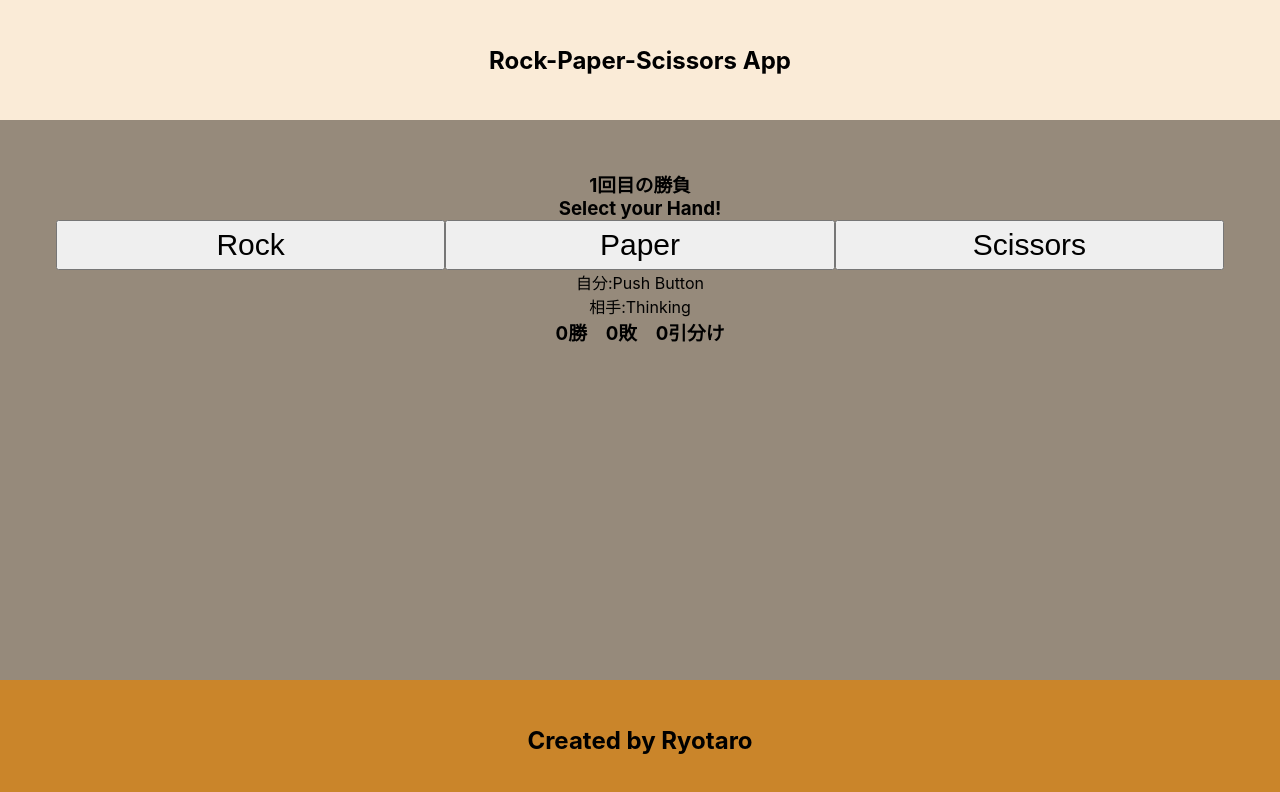
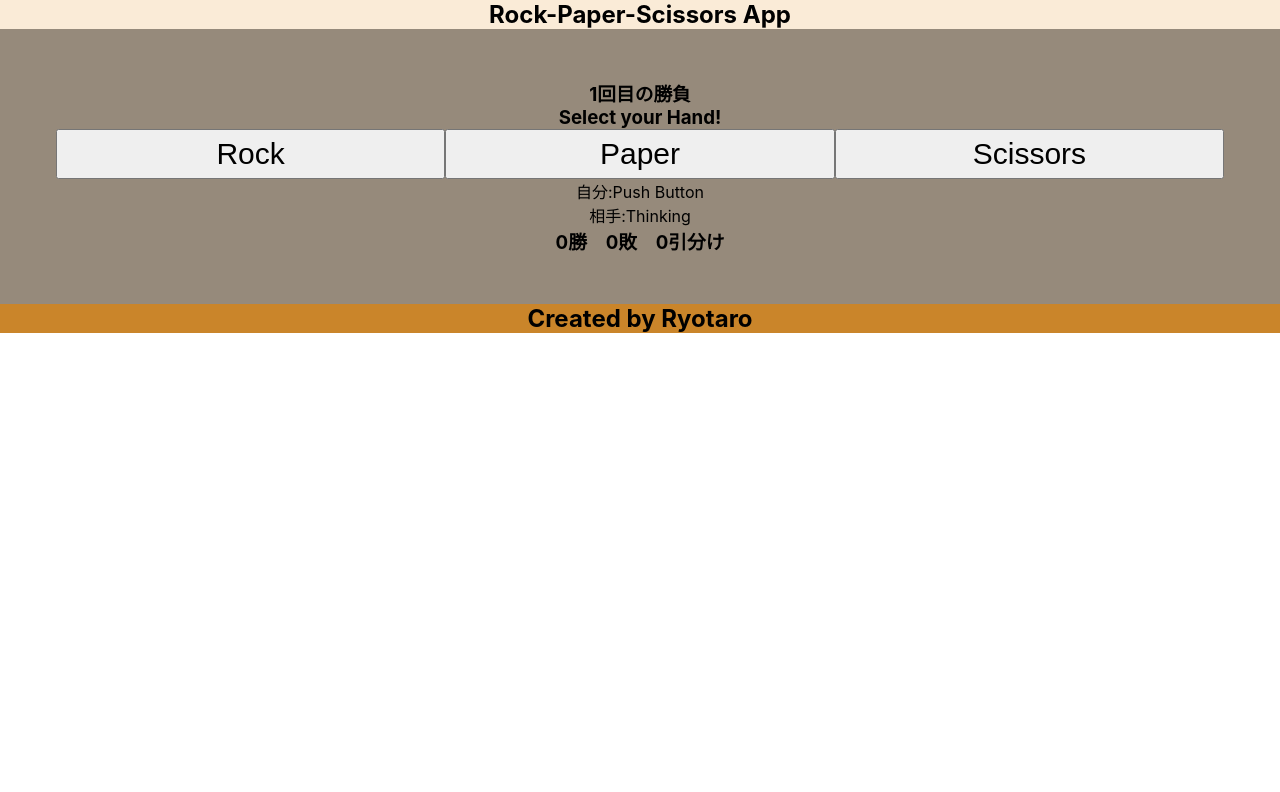
Before and after one commit to ryotaro-0805/rock-paper-scissors-App, a Next.js app: page / in a window 1280 px wide. Shown: the top 792 px of the page. Built offline with nearby package versions, Linux system fonts and the light colour scheme.

Commit message:
✅ 更新した。

```diff
--- a/styles/Home.module.css
+++ b/styles/Home.module.css
@@ -13,7 +13,7 @@
 }
 
 .header{
-  height: 15vh;
+  /* height: 15vh; */
   background-color: antiquewhite;
   display: flex;
   align-items: center;
@@ -21,13 +21,13 @@
 }
 
 .main{
-  height: 70vh;
+  /* height: 70vh; */
   background-color: rgb(150, 138, 123);
   padding: 50px;
 }
 
 .footer{
-  height: 15vh;
+  /* height: 15vh; */
   background-color: rgb(202, 133, 42);
   display: flex;
   justify-content: center;
```
